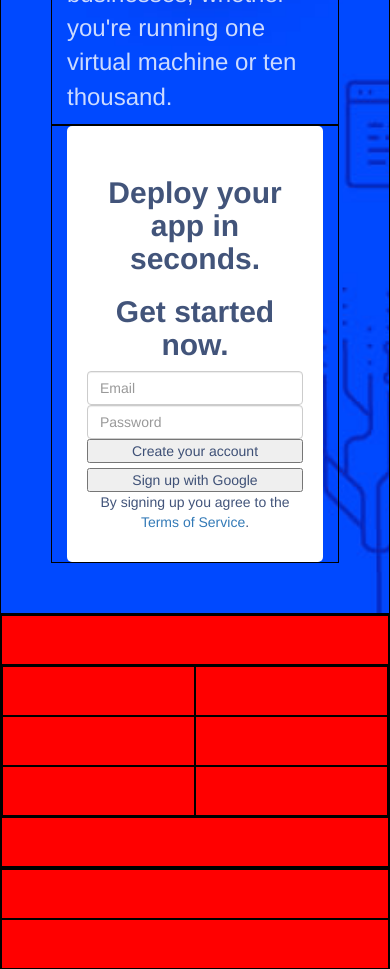
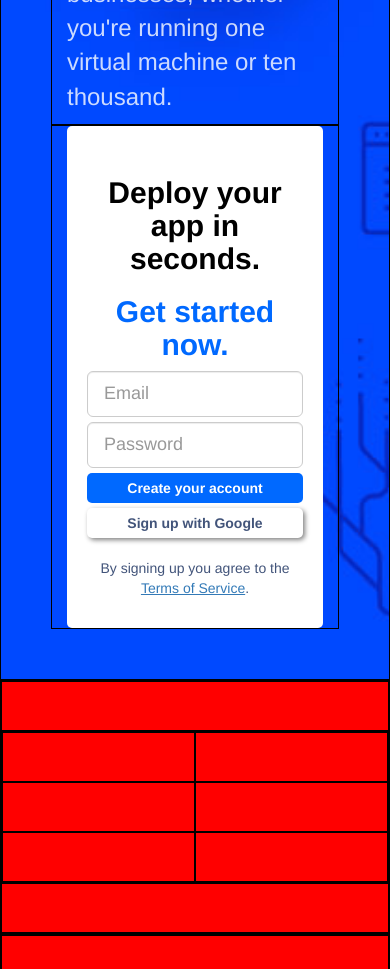
Before and after one commit to francescoferruccio/html-css-digitalocean, a plain HTML site: page index.html in a window 390 px wide. Shown: the part 920-1889 px from the top of the page. Drawn offline with nearby package versions, Linux system fonts and the light colour scheme.

Commit message:
jumbotron completo e responsive

```diff
--- a/css/style.css
+++ b/css/style.css
@@ -30,6 +30,7 @@ body {
 
 h1 {
   font-size: 64px;
+  font-weight: bold;
 }
 
 h3 {
@@ -73,7 +74,6 @@ h3 {
 
 .barra-navigazione .btn-signup {
   border: 1px solid #0069ff;
-  background-color: #fff;
   color: #0069ff;
 }
 
@@ -115,7 +115,6 @@ h3 {
 }
 
 .jumbo-right {
-  min-height: 400px;
   text-align: center;
   background-color: #fff;
   color: rgba(3,27,78,.75);
@@ -123,15 +122,68 @@ h3 {
   padding: 30px 20px;
 }
 
-/* MEDIA QUERY */
-@media all and (max-width:1199px) {
+.titolo-form {
+  color: #000;
+}
+
+.sottotitolo-form {
+  color: #0069ff;
+}
+
+input {
+  margin: 5px 0;
+}
+
+.btn-form {
+  padding: 5px;
+  border: none;
+  border-radius: 5px;
+  font-weight: bold;
+}
+.btn-crea-account {
+  color: #fff;
+  background-color: #0069ff;
+}
+
+.btn-google {
+  background-color: #fff;
+  box-shadow: 2px 2px 5px grey;
+  margin-bottom: 20px;
+}
+
+.terms {
+  text-decoration: underline;
+}
+
+/* MEDIA QUERY XS */
+@media all and (max-width:991px) {
   .barra-navigazione {
     display: none;
   }
 }
 
+/* MEDIA QUERY MD */
+@media all and (min-width:992px) {
+  .barra-navigazione {
+    display: none;
+  }
+
+  .jumbo-right {
+    min-height: 500px;
+  }
+}
+
+/* MEDIA QUERY LG */
 @media all and (min-width:1200px) {
+  .barra-navigazione {
+    display: block;
+  }
+
   .burger {
     display: none;
   }
+
+  .jumbo-right {
+    min-height: 420px;
+  }
 }
--- a/index.html
+++ b/index.html
@@ -70,15 +70,15 @@
             </div>
             <div class="col-xs-12 col-md-5">
               <div class="jumbo-right">
-                <h3>Deploy your app in seconds.</h3>
-                <h3>Get started now.</h3>
+                <h3 class="titolo-form">Deploy your app in seconds.</h3>
+                <h3 class="sottotitolo-form">Get started now.</h3>
                 <form>
-                  <input class="form-control" type="email" name="mail" placeholder="Email">
-                  <input class="form-control" type="password" name="password" placeholder="Password">
-                  <button class="btn-block" type="button" name="create-account">Create your account</button>
-                  <button class="btn-block" type="button" name="google-signup">Sign up with Google</button>
+                  <input class="form-control input-lg" type="email" name="mail" placeholder="Email">
+                  <input class="form-control  input-lg" type="password" name="password" placeholder="Password">
+                  <button class="btn-form btn-crea-account btn-block" type="button" name="create-account">Create your account</button>
+                  <button class="btn-form btn-google btn-block" type="button" name="google-signup">Sign up with Google</button>
                 </form>
-                <span>By signing up you agree to the <a href="#">Terms of Service</a>.</span>
+                <span>By signing up you agree to the <a class="terms" href="#">Terms of Service</a>.</span>
               </div>
             </div>
           </div>
```
